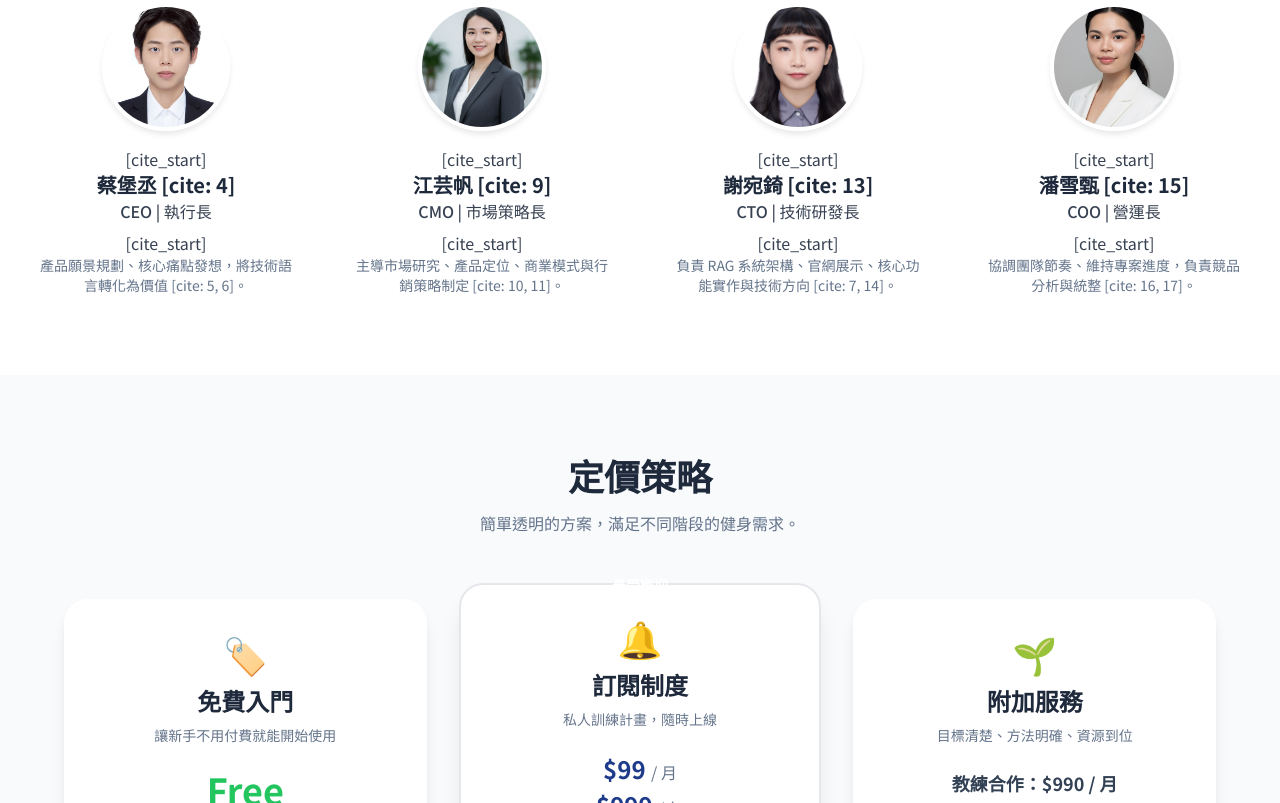
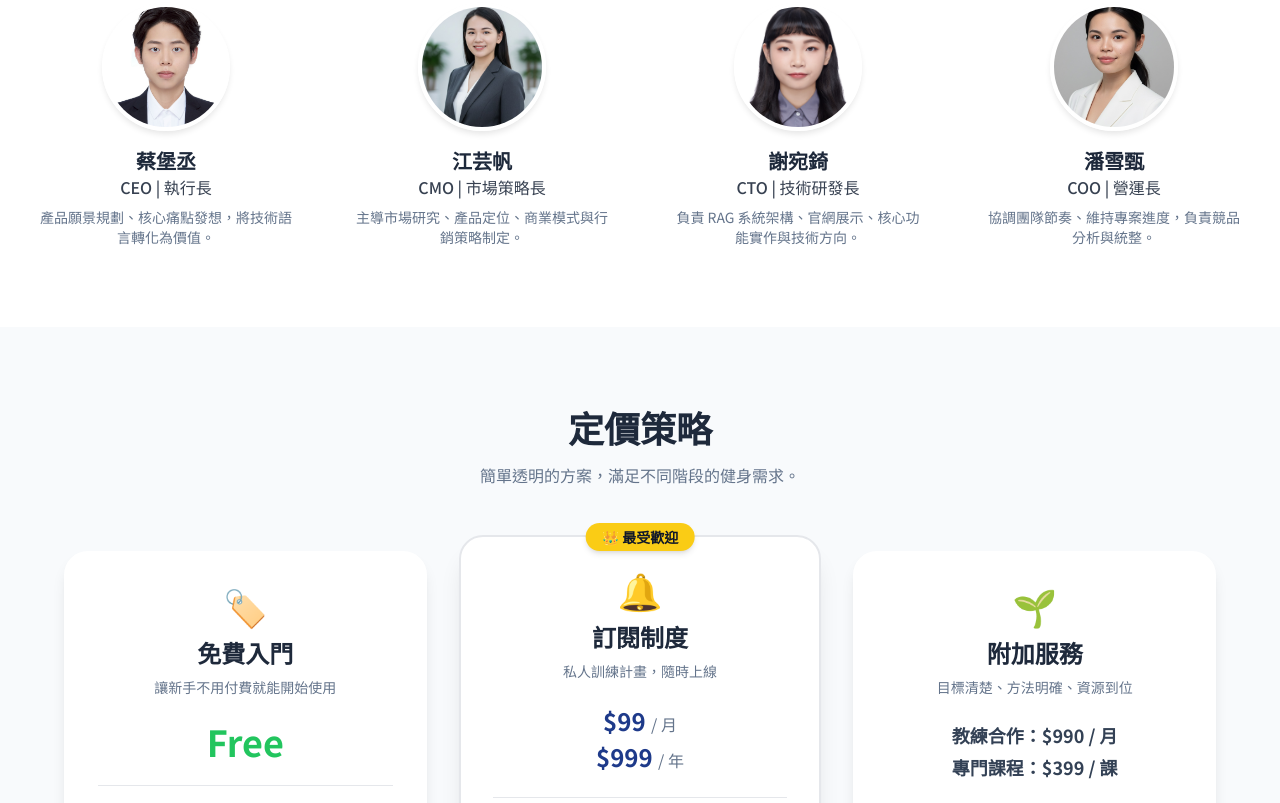
Before and after one commit to wchihsieh/pocket-coach-web, a plain HTML site: page index.html in a window 1280 px wide. Shown: the part 2240-3043 px from the top of the page. Drawn offline with nearby package versions, Linux system fonts and the light colour scheme.

Commit message:
Update index.html

```diff
--- a/index.html
+++ b/index.html
@@ -82,7 +82,7 @@
 
         /* Team Image Style */
         .team-img {
-            width: 128px; /* 控制圖片大小 */
+            width: 128px;
             height: 128px;
             object-fit: cover;
             border-radius: 50%;
@@ -272,36 +272,36 @@
                     <div class="mb-4 flex justify-center">
                         <img src="member1.jpg" alt="蔡堡丞" class="team-img">
                     </div>
-                    [cite_start]<h3 class="text-xl font-bold text-slate-800">蔡堡丞 [cite: 4]</h3>
+                    <h3 class="text-xl font-bold text-slate-800">蔡堡丞</h3>
                     <p class="text-brand-DEFAULT font-medium mb-2">CEO | 執行長</p>
-                    [cite_start]<p class="text-sm text-slate-500 px-4">產品願景規劃、核心痛點發想，將技術語言轉化為價值 [cite: 5, 6]。</p>
+                    <p class="text-sm text-slate-500 px-4">產品願景規劃、核心痛點發想，將技術語言轉化為價值。</p>
                 </div>
 
                 <div class="text-center group">
                     <div class="mb-4 flex justify-center">
                         <img src="member2.jpg" alt="江芸帆" class="team-img">
                     </div>
-                    [cite_start]<h3 class="text-xl font-bold text-slate-800">江芸帆 [cite: 9]</h3>
+                    <h3 class="text-xl font-bold text-slate-800">江芸帆</h3>
                     <p class="text-brand-DEFAULT font-medium mb-2">CMO | 市場策略長</p>
-                    [cite_start]<p class="text-sm text-slate-500 px-4">主導市場研究、產品定位、商業模式與行銷策略制定 [cite: 10, 11]。</p>
+                    <p class="text-sm text-slate-500 px-4">主導市場研究、產品定位、商業模式與行銷策略制定。</p>
                 </div>
 
                 <div class="text-center group">
                     <div class="mb-4 flex justify-center">
                         <img src="member3.jpg" alt="謝宛錡" class="team-img">
                     </div>
-                    [cite_start]<h3 class="text-xl font-bold text-slate-800">謝宛錡 [cite: 13]</h3>
+                    <h3 class="text-xl font-bold text-slate-800">謝宛錡</h3>
                     <p class="text-brand-DEFAULT font-medium mb-2">CTO | 技術研發長</p>
-                    [cite_start]<p class="text-sm text-slate-500 px-4">負責 RAG 系統架構、官網展示、核心功能實作與技術方向 [cite: 7, 14]。</p>
+                    <p class="text-sm text-slate-500 px-4">負責 RAG 系統架構、官網展示、核心功能實作與技術方向。</p>
                 </div>
 
                 <div class="text-center group">
                     <div class="mb-4 flex justify-center">
                         <img src="member4.jpg" alt="潘雪甄" class="team-img">
                     </div>
-                    [cite_start]<h3 class="text-xl font-bold text-slate-800">潘雪甄 [cite: 15]</h3>
+                    <h3 class="text-xl font-bold text-slate-800">潘雪甄</h3>
                     <p class="text-brand-DEFAULT font-medium mb-2">COO | 營運長</p>
-                    [cite_start]<p class="text-sm text-slate-500 px-4">協調團隊節奏、維持專案進度，負責競品分析與統整 [cite: 16, 17]。</p>
+                    <p class="text-sm text-slate-500 px-4">協調團隊節奏、維持專案進度，負責競品分析與統整。</p>
                 </div>
             </div>
         </div>
@@ -318,7 +318,8 @@
 
                 <div class="bg-white p-8 rounded-3xl shadow-lg border-2 border-transparent hover:border-brand-light transition relative">
                     <div class="text-center mb-6">
-                        <div class="text-4xl mb-3">🏷️</div> <h3 class="text-2xl font-bold text-slate-800 mb-2">免費入門</h3>
+                        <div class="text-4xl mb-3">🏷️</div>
+                        <h3 class="text-2xl font-bold text-slate-800 mb-2">免費入門</h3>
                         <p class="text-sm text-slate-500">讓新手不用付費就能開始使用</p>
                     </div>
 
@@ -347,9 +348,13 @@
                 </div>
 
                 <div class="bg-white p-8 rounded-3xl shadow-xl border-2 border-brand-DEFAULT relative transform md:-translate-y-4">
-                    <div class="absolute top-0 left-1/2 transform -translate-x-1/2 -translate-y-1/2 bg-brand-DEFAULT text-white px-4 py-1 rounded-full text-sm font-bold">最受歡迎</div>
+                    <div class="absolute top-0 left-1/2 transform -translate-x-1/2 -translate-y-1/2 bg-yellow-400 text-slate-900 shadow-md px-4 py-1 rounded-full text-sm font-bold whitespace-nowrap">
+                        👑 最受歡迎
+                    </div>
+
                     <div class="text-center mb-6">
-                        <div class="text-4xl mb-3">🔔</div> <h3 class="text-2xl font-bold text-slate-800 mb-2">訂閱制度</h3>
+                        <div class="text-4xl mb-3">🔔</div>
+                        <h3 class="text-2xl font-bold text-slate-800 mb-2">訂閱制度</h3>
                         <p class="text-sm text-slate-500">私人訓練計畫，隨時上線</p>
                     </div>
 
@@ -380,7 +385,8 @@
 
                 <div class="bg-white p-8 rounded-3xl shadow-lg border-2 border-transparent hover:border-brand-light transition relative">
                     <div class="text-center mb-6">
-                        <div class="text-4xl mb-3">🌱</div> <h3 class="text-2xl font-bold text-slate-800 mb-2">附加服務</h3>
+                        <div class="text-4xl mb-3">🌱</div>
+                        <h3 class="text-2xl font-bold text-slate-800 mb-2">附加服務</h3>
                         <p class="text-sm text-slate-500">目標清楚、方法明確、資源到位</p>
                     </div>
 
```
